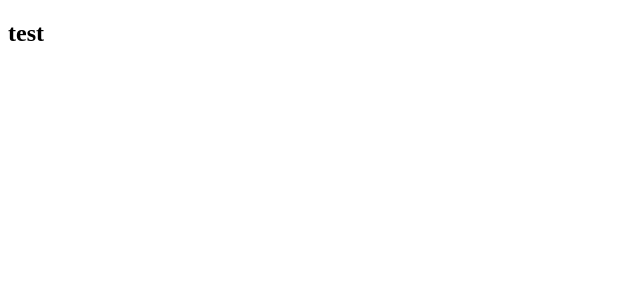
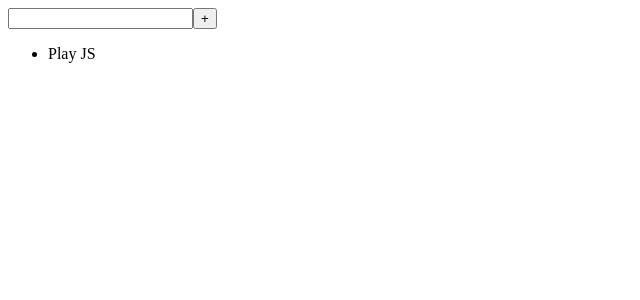
Before and after one commit to play-js/todo-collabo, a React (Create React App) app: page / in a window 1280 px wide. Shown: the top 300 px of the page, without its empty margins (0-640 px from the left). Built offline with nearby package versions, Linux system fonts and the light colour scheme.

Commit message:
taesu commit~~~~

```diff
--- a/src/App.js
+++ b/src/App.js
@@ -1,11 +1,12 @@
 import React, { Component } from 'react';
-
+import TodoList from './components/TodoList';
 
 class App extends Component {
+
   render() {
     return (
       <div className="App">
-        <h2>test</h2>
+        <TodoList />
       </div>
     );
   }
--- a/src/components/TodoList.js
+++ b/src/components/TodoList.js
@@ -0,0 +1,28 @@
+import React from 'react';
+
+class TodoList extends React.Component {
+  constructor(props) {
+    super(props);
+    this.state = {
+      input: "Play JS",
+    };
+  }
+
+  // state = {
+  //   input: "",
+  // };
+
+  render() {
+    return (
+      <div>
+        <input />
+        <button>+</button>
+        <ul>
+          <li>{this.state.input}</li>
+        </ul>
+      </div>
+    );
+  }
+}
+
+export default TodoList;
```
Also changed, not shown: 1 other file (tests, documents, lock files or other folders).
